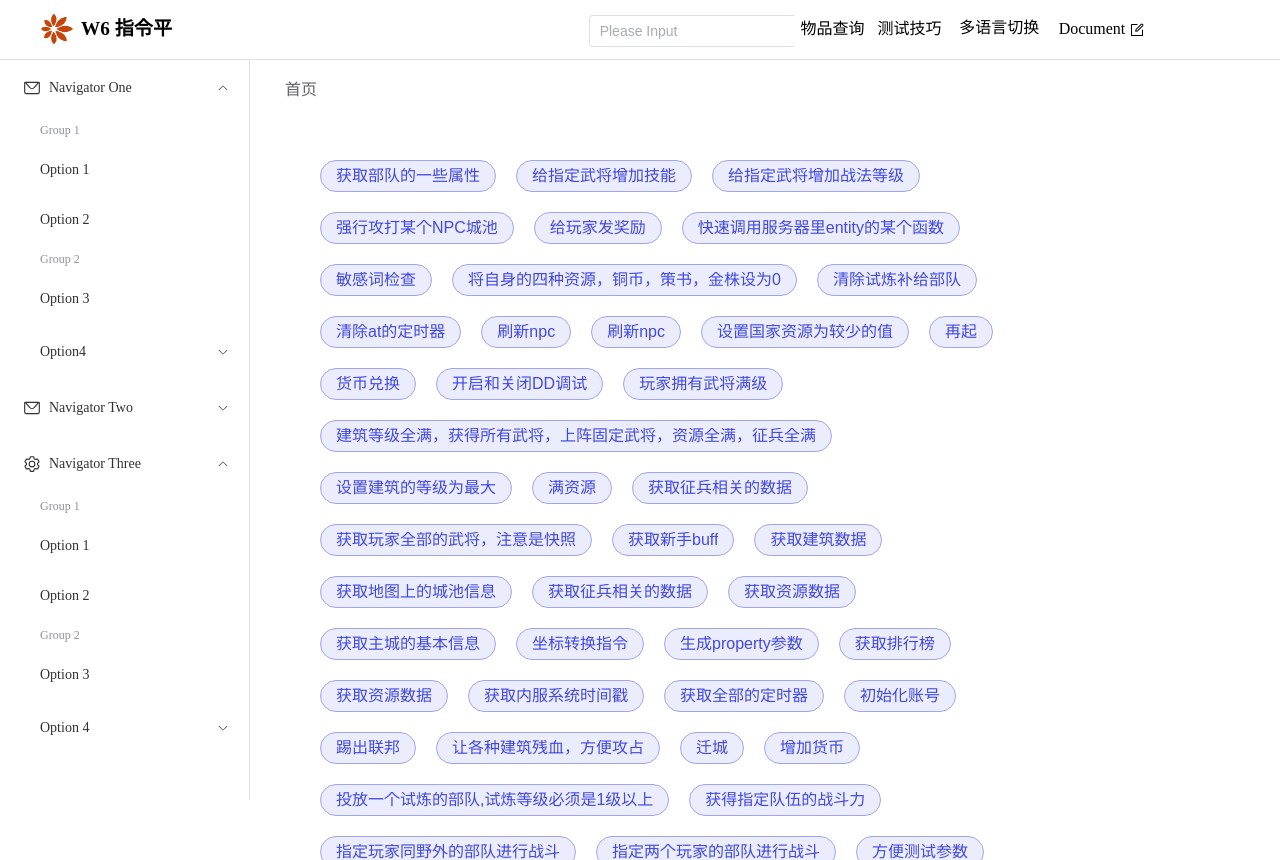
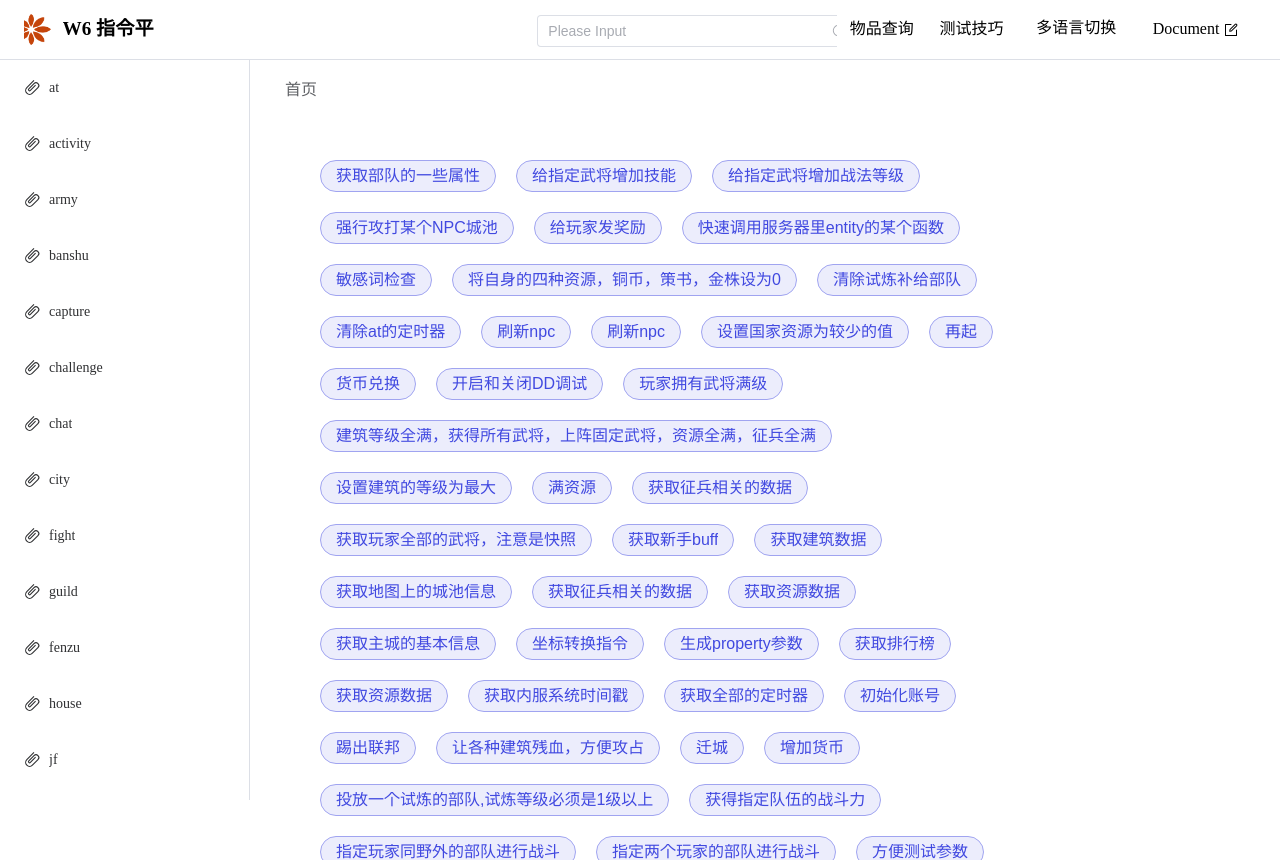
Before and after one commit to michaelxuzhi/docTemplate, a Vue app: page / in a window 1280 px wide. Built offline with nearby package versions, Linux system fonts and the light colour scheme.

Commit message:
修改PageHeader的部分样式，修改PageAside为数据驱动，添加mitt库：兄弟组件间事件监听处理

```diff
--- a/package.json
+++ b/package.json
@@ -12,6 +12,7 @@
     "axios": "^0.26.1",
     "core-js": "^3.8.3",
     "element-plus": "^2.1.4",
+    "mitt": "^3.0.0",
     "vue": "^3.2.13",
     "vue-router": "^4.0.14"
   },
--- a/src/components/PageAside/PageAside.vue
+++ b/src/components/PageAside/PageAside.vue
@@ -1,58 +1,16 @@
 <template>
   <div>
     <el-scrollbar>
-      <el-menu :default-openeds="['1', '3']">
-        <el-sub-menu index="1">
-          <template #title>
-            <el-icon><message /></el-icon>Navigator One
-          </template>
-          <el-menu-item-group>
-            <template #title>Group 1</template>
-            <el-menu-item index="1-1">Option 1</el-menu-item>
-            <el-menu-item index="1-2">Option 2</el-menu-item>
-          </el-menu-item-group>
-          <el-menu-item-group title="Group 2">
-            <el-menu-item index="1-3">Option 3</el-menu-item>
-          </el-menu-item-group>
-          <el-sub-menu index="1-4">
-            <template #title>Option4</template>
-            <el-menu-item index="1-4-1">Option 4-1</el-menu-item>
-          </el-sub-menu>
-        </el-sub-menu>
-        <el-sub-menu index="2">
-          <template #title>
-            <el-icon><message /></el-icon>Navigator Two
-          </template>
-          <el-menu-item-group>
-            <template #title>Group 1</template>
-            <el-menu-item index="2-1">Option 1</el-menu-item>
-            <el-menu-item index="2-2">Option 2</el-menu-item>
-          </el-menu-item-group>
-          <el-menu-item-group title="Group 2">
-            <el-menu-item index="2-3">Option 3</el-menu-item>
-          </el-menu-item-group>
-          <el-sub-menu index="2-4">
-            <template #title>Option 4</template>
-            <el-menu-item index="2-4-1">Option 4-1</el-menu-item>
-          </el-sub-menu>
-        </el-sub-menu>
-        <el-sub-menu index="3">
-          <template #title>
-            <el-icon><setting /></el-icon>Navigator Three
-          </template>
-          <el-menu-item-group>
-            <template #title>Group 1</template>
-            <el-menu-item index="3-1">Option 1</el-menu-item>
-            <el-menu-item index="3-2">Option 2</el-menu-item>
-          </el-menu-item-group>
-          <el-menu-item-group title="Group 2">
-            <el-menu-item index="3-3">Option 3</el-menu-item>
-          </el-menu-item-group>
-          <el-sub-menu index="3-4">
-            <template #title>Option 4</template>
-            <el-menu-item index="3-4-1">Option 4-1</el-menu-item>
-          </el-sub-menu>
-        </el-sub-menu>
+      <el-menu>
+        <el-menu-item
+          v-for="(val, key, idx) in keyObj"
+          :key="key"
+          :index="idx.toString()"
+          @click="handleAsideClick(key)"
+        >
+          <el-icon><paperclip /></el-icon>
+          <span>{{ key }}</span>
+        </el-menu-item>
       </el-menu>
     </el-scrollbar>
   </div>
@@ -70,19 +28,41 @@ export default {
     },
   },
   data() {
-    return {};
+    return {
+      asideAtKey: '',
+    };
   },
-  method: {},
+  methods: {
+    handleAsideClick(key) {
+      // console.log('handleAsideClick', key);
+      // this.asideAtKey = key;
+
+      // 广播assideClick事件
+      console.log('handleAsideClick', key);
+      this.$eventBus.emit('asideClick', key);
+    },
+  },
   created() {
     // console.log('PageAside created', this.at);
   },
   computed: {
     keyObj: function () {
-      // let keyItem;
-      // for (let item in this.at) {
-      //   keyItem[item.key] = item.value['parentName'];
-      // }
-      return typeof this.at;
+      let keyItem = {};
+      for (let item of Object.values(this.at)) {
+        if (keyItem[item.ParentName]) {
+          keyItem[item.ParentName]++;
+        } else {
+          keyItem[item.ParentName] = 1;
+        }
+        // console.log(item.ParentName);
+      }
+      console.log('keyObj', keyItem);
+      return keyItem;
+    },
+  },
+  watch: {
+    asideAtKey(newVal, oldVal) {
+      console.log('asideAtKey', newVal, oldVal);
     },
   },
 };
--- a/src/components/PageHeader/PageHeader.vue
+++ b/src/components/PageHeader/PageHeader.vue
@@ -4,8 +4,14 @@
     <el-col :span="3"
       ><div class="header-left">
         <el-row>
-          <el-col :span="8">
-            <div class="header-left-img" />
+          <el-col :span="6">
+            <div class="header-left-img-zone">
+              <img
+                class="header-left-img"
+                src="../../assets/flower_std_128.png"
+                alt="logo"
+              />
+            </div>
           </el-col>
           <el-col :span="16">
             <div class="header-left-text">
@@ -16,14 +22,15 @@
       </div></el-col
     >
     <!-- header中区域 -->
-    <el-col :span="8"><div class="header-mid" /></el-col>
+    <el-col :span="7"><div class="header-mid" /></el-col>
     <!-- header右区域 -->
-    <el-col :span="12">
+    <el-col :span="14">
       <div class="header-right">
         <el-row>
-          <el-col :span="8">
+          <el-col :span="10">
             <div>
               <el-input
+                v-model="headerInput"
                 class="header-right-input"
                 placeholder="Please Input"
                 suffix-icon="Search"
@@ -60,6 +67,7 @@ export default {
   name: 'PageHeader',
   data() {
     return {
+      headerInput: '',
       navigate_options: {
         api: {
           text: '物品查询',
@@ -147,14 +155,28 @@ export default {
 .bg-purple {
   background: #1659a5;
 }
+.header-left-img-zone {
+  height: 100%;
+  width: 100%;
+  /* background: url('../../assets/flower_std_128.png'); */
+  /* margin-left: 15px; logo向右移动，微调 */
+  /* margin-left: 15px; */
+  /* float: right; */
+}
 .header-left-img {
   height: 100%;
-  background: url('../../assets/flower_std_128.png');
-  background-size: contain;
+  display: inline;
+  float: right;
+  margin-right: 10px;
+  background-size: 100% auto;
   background-repeat: no-repeat;
-  margin-left: 15px; /* logo向右移动，微调 */
 }
 .header-left-text {
+  color: rgb(0, 0, 0);
+  font-size: 1.2rem;
+  font-weight: bold;
+}
+.header-right-text {
   color: rgb(0, 0, 0);
   font-size: 1.2rem;
   font-weight: bold;
@@ -162,6 +184,6 @@ export default {
 }
 /* 高度用的是默认的 */
 .header-right-input {
-  width: 230px;
+  width: 320px;
 }
 </style>
--- a/src/components/PageMain/PageMain.vue
+++ b/src/components/PageMain/PageMain.vue
@@ -22,6 +22,7 @@ export default {
     return {
       ArrowRight: 'ArrowRight',
       bread_list: [],
+      asideAtKey: '',
     };
   },
   props: {
@@ -35,6 +36,10 @@ export default {
   methods: {},
   created() {
     this.$router.push({ name: 'home' });
+    // 监听来自PageAside的assideClick事件
+    this.$eventBus.on('asideClick', key => {
+      console.log('PageMain', key);
+    });
   },
   mounted() {
     // 容错：在其他界面刷新，强制回退到home界面
--- a/src/main.js
+++ b/src/main.js
@@ -2,6 +2,7 @@ import { createApp } from "vue";
 import ElementPlus from "element-plus";
 import "element-plus/dist/index.css";
 import * as EleIcons from "@element-plus/icons-vue";
+import mitt from "mitt";
 import router from "./router";
 import axios from "axios";
 import App from "./App.vue";
@@ -15,4 +16,7 @@ app.use(router);
 app.config.globalProperties.axios = axios;
 app.mount("#app");
 
+// 创建事件总线
+app.config.globalProperties.$eventBus = new mitt();
+
 export default app;
```
Also changed, not shown: 1 other file (tests, documents, lock files or other folders).
